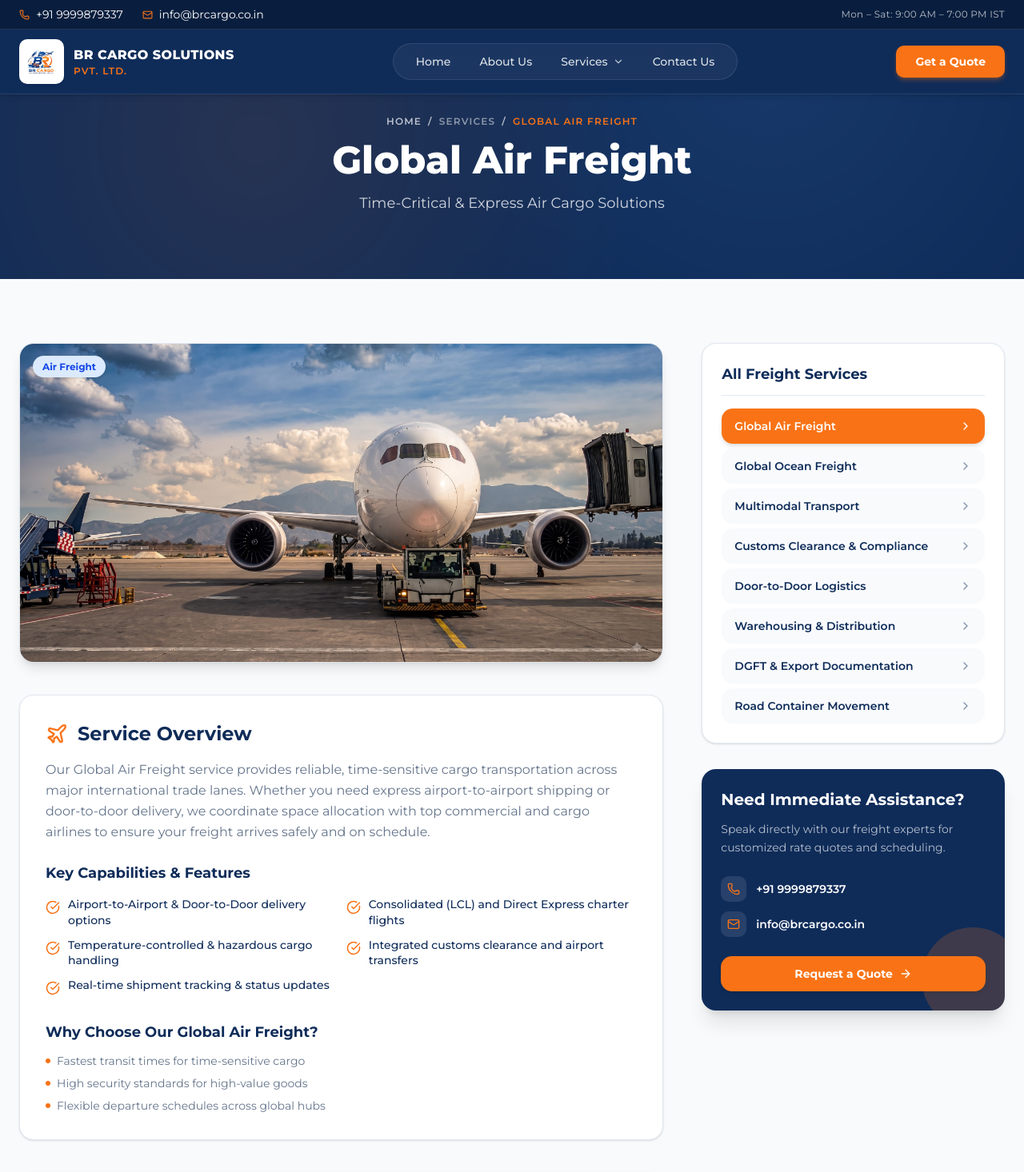
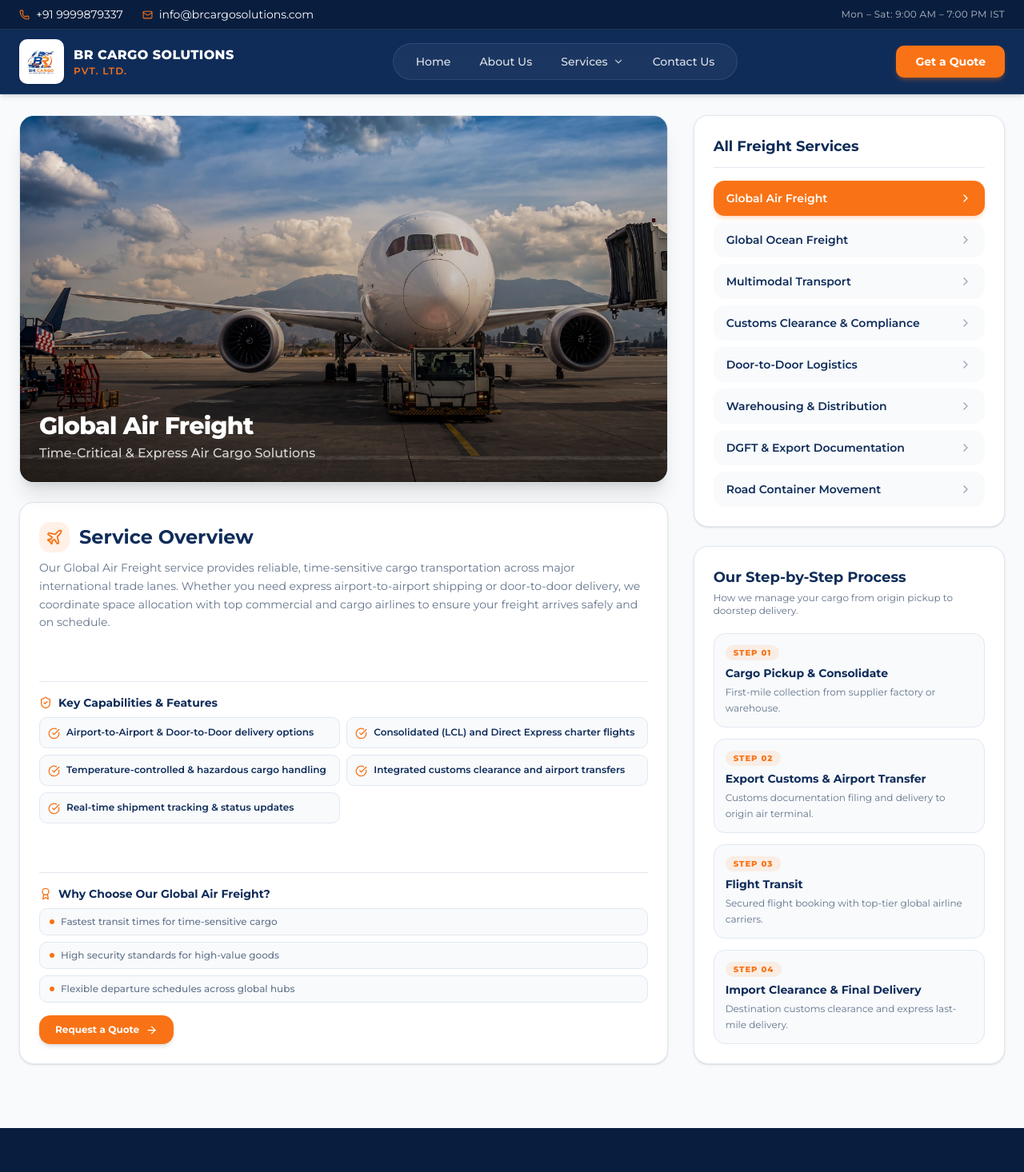
Before and after one commit to Sedawk-Dynamics/br-cargo-solutions-Sedawk, a Next.js app: page /services/air-freight in a window 1280 px wide. Shown: the top 1466 px of the page at 80% size. Built offline with nearby package versions, Linux system fonts and the light colour scheme.

Commit message:
updation

```diff
--- a/app/layout.tsx
+++ b/app/layout.tsx
@@ -29,7 +29,7 @@ export const metadata: Metadata = {
   openGraph: {
     type: "website",
     locale: "en_IN",
-    url: "https://brcargo.co.in",
+    url: "https://brcargosolutions.com",
     title: "BR Cargo Solutions Pvt. Ltd. | International Freight & Logistics",
     description:
       "Seamless global logistics & end-to-end freight solutions. Air, ocean, and land freight forwarding with full customs clearance.",
--- a/app/services/[slug]/page.tsx
+++ b/app/services/[slug]/page.tsx
@@ -3,6 +3,7 @@
 import { useParams } from 'next/navigation'
 import Image from 'next/image'
 import Link from 'next/link'
+import { motion } from 'framer-motion'
 import Navbar from '@/components/navbar'
 import Footer from '@/components/footer'
 import { servicesData, servicesList } from '@/data/services-data'
@@ -10,8 +11,8 @@ import {
   CheckCircle,
   ArrowRight,
   ChevronRight,
-  Phone,
-  Mail,
+  ShieldCheck,
+  Award,
 } from 'lucide-react'
 
 export default function DynamicServicePage() {
@@ -26,127 +27,114 @@ export default function DynamicServicePage() {
     <main className="min-h-screen bg-[#F8FAFC]">
       <Navbar />
 
-      {/* Hero Header Banner */}
-      <section className="bg-[#0F2C59] pt-36 pb-20 text-white relative overflow-hidden">
-        <div
-          aria-hidden
-          className="absolute inset-0 opacity-10"
-          style={{
-            backgroundImage:
-              'radial-gradient(circle at 25% 50%, #F97316 0%, transparent 50%), radial-gradient(circle at 75% 20%, #60a5fa 0%, transparent 45%)',
-          }}
-        />
-        <div className="relative max-w-7xl mx-auto px-6 text-center">
-          <div className="flex items-center justify-center gap-2 text-xs font-semibold text-white/70 uppercase tracking-widest mb-4">
-            <Link href="/" className="hover:text-[#F97316] transition-colors">
-              Home
-            </Link>
-            <span>/</span>
-            <span className="text-white/50">Services</span>
-            <span>/</span>
-            <span className="text-[#F97316]">{service.title}</span>
-          </div>
-          <h1 className="text-3xl md:text-5xl font-extrabold text-white text-balance mb-4">
-            {service.title}
-          </h1>
-          <p className="text-white/80 text-base md:text-lg max-w-2xl mx-auto leading-relaxed">
-            {service.subtitle}
-          </p>
-        </div>
-      </section>
-
-      {/* Main Service Content */}
-      <section className="py-20 bg-[#F8FAFC]">
+      {/* Main Content Section */}
+      <section className="pt-28 pb-20 md:pt-36 bg-[#F8FAFC]">
         <div className="max-w-7xl mx-auto px-6">
-          <div className="grid lg:grid-cols-3 gap-12 items-start">
+          <div className="grid lg:grid-cols-3 gap-8 items-stretch">
             {/* Left Main Content (2 cols) */}
-            <div className="lg:col-span-2 flex flex-col gap-10">
-              {/* Image banner */}
-              <div className="relative w-full h-80 md:h-[400px] rounded-2xl overflow-hidden shadow-lg border border-[#E2E8F0] bg-slate-100">
+            <div className="lg:col-span-2 flex flex-col gap-6 h-full">
+              {/* Main Service Feature Image & Title Header */}
+              <motion.div
+                initial={{ opacity: 0, y: 20 }}
+                animate={{ opacity: 1, y: 0 }}
+                transition={{ duration: 0.5 }}
+                className="relative w-full h-96 md:h-[460px] rounded-2xl overflow-hidden shadow-xl border border-[#E2E8F0] bg-slate-100 group flex-shrink-0"
+              >
                 <Image
                   src={service.image}
                   alt={service.title}
                   fill
                   priority
-                  className="object-cover"
+                  className="object-cover group-hover:scale-105 transition-transform duration-700"
                 />
-                <div className="absolute top-4 left-4">
-                  <span className={`text-xs font-bold px-3 py-1.5 rounded-full shadow-md ${service.tagColor}`}>
-                    {service.tag}
-                  </span>
+                <div className="absolute inset-0 bg-gradient-to-t from-black/80 via-black/30 to-transparent opacity-85" />
+                <div className="absolute bottom-6 left-6 right-6 text-white z-10">
+                  <h1 className="text-2xl md:text-3xl font-extrabold tracking-tight mb-1">
+                    {service.title}
+                  </h1>
+                  <p className="text-white/80 text-sm md:text-base font-medium">
+                    {service.subtitle}
+                  </p>
                 </div>
-              </div>
+              </motion.div>
 
-              {/* Overview */}
-              <div className="bg-white rounded-2xl p-8 border border-[#E2E8F0] shadow-sm">
-                <h2 className="text-2xl font-bold text-[#0F2C59] mb-4 flex items-center gap-3">
-                  <IconComponent className="text-[#F97316]" size={28} />
-                  Service Overview
-                </h2>
-                <p className="text-[#64748B] text-base leading-relaxed mb-6">
-                  {service.overview}
-                </p>
-
-                {/* Key Features list */}
-                <h3 className="text-lg font-bold text-[#0F2C59] mb-4">
-                  Key Capabilities & Features
-                </h3>
-                <div className="grid sm:grid-cols-2 gap-3 mb-8">
-                  {service.features.map((feat) => (
-                    <div key={feat} className="flex items-start gap-2.5">
-                      <CheckCircle size={18} className="text-[#F97316] flex-shrink-0 mt-1" />
-                      <span className="text-[#0F2C59] text-sm font-medium leading-snug">
-                        {feat}
-                      </span>
+              {/* Service Detailed Overview Card */}
+              <motion.div
+                initial={{ opacity: 0, y: 20 }}
+                whileInView={{ opacity: 1, y: 0 }}
+                viewport={{ once: true }}
+                transition={{ duration: 0.5 }}
+                className="flex-1 bg-white rounded-2xl p-6 border border-[#E2E8F0] shadow-sm flex flex-col justify-between gap-4"
+              >
+                <div>
+                  <h2 className="text-xl md:text-2xl font-bold text-[#0F2C59] mb-2 flex items-center gap-3">
+                    <div className="p-2 bg-[#F97316]/10 rounded-xl">
+                      <IconComponent className="text-[#F97316]" size={22} />
                     </div>
-                  ))}
+                    Service Overview
+                  </h2>
+                  <p className="text-[#64748B] text-xs md:text-sm leading-relaxed">
+                    {service.overview}
+                  </p>
                 </div>
 
-                {/* Key Benefits */}
-                <h3 className="text-lg font-bold text-[#0F2C59] mb-3">
-                  Why Choose Our {service.title}?
-                </h3>
-                <ul className="space-y-2">
-                  {service.benefits.map((b) => (
-                    <li key={b} className="flex items-center gap-2 text-sm text-[#64748B]">
-                      <span className="w-1.5 h-1.5 rounded-full bg-[#F97316]" />
-                      {b}
-                    </li>
-                  ))}
-                </ul>
-              </div>
+                {/* Key Capabilities & Features */}
+                <div className="border-t border-[#E2E8F0] pt-4">
+                  <h3 className="text-sm font-bold text-[#0F2C59] mb-2 flex items-center gap-2">
+                    <ShieldCheck className="text-[#F97316]" size={16} />
+                    Key Capabilities & Features
+                  </h3>
+                  <div className="grid sm:grid-cols-2 gap-2">
+                    {service.features.map((feat) => (
+                      <div
+                        key={feat}
+                        className="flex items-start gap-2 bg-[#F8FAFC] p-2.5 rounded-lg border border-[#E2E8F0]"
+                      >
+                        <CheckCircle size={15} className="text-[#F97316] flex-shrink-0 mt-0.5" />
+                        <span className="text-[#0F2C59] text-xs font-semibold leading-tight">
+                          {feat}
+                        </span>
+                      </div>
+                    ))}
+                  </div>
+                </div>
 
-              {/* Process steps */}
-              <div className="bg-white rounded-2xl p-8 border border-[#E2E8F0] shadow-sm">
-                <h2 className="text-2xl font-bold text-[#0F2C59] mb-6">
-                  Our Step-by-Step Process
-                </h2>
-                <div className="grid sm:grid-cols-2 gap-6">
-                  {service.process.map((p) => (
-                    <div key={p.step} className="bg-[#F8FAFC] border border-[#E2E8F0] rounded-xl p-5 flex flex-col gap-2">
-                      <span className="text-[#F97316] text-sm font-black tracking-wider uppercase">
-                        Step {p.step}
-                      </span>
-                      <h4 className="text-[#0F2C59] font-bold text-base">
-                        {p.title}
-                      </h4>
-                      <p className="text-[#64748B] text-xs leading-relaxed">
-                        {p.desc}
-                      </p>
-                    </div>
-                  ))}
+                {/* Why Choose Us */}
+                <div className="border-t border-[#E2E8F0] pt-4">
+                  <h3 className="text-sm font-bold text-[#0F2C59] mb-2 flex items-center gap-2">
+                    <Award className="text-[#F97316]" size={16} />
+                    Why Choose Our {service.title}?
+                  </h3>
+                  <div className="grid gap-2 mb-4">
+                    {service.benefits.map((b) => (
+                      <div key={b} className="flex items-center gap-2 text-xs text-[#64748B] font-medium bg-[#F8FAFC] px-3 py-2 rounded-lg border border-[#E2E8F0]">
+                        <span className="w-1.5 h-1.5 rounded-full bg-[#F97316] flex-shrink-0" />
+                        <span>{b}</span>
+                      </div>
+                    ))}
+                  </div>
+
+                  {/* Left-aligned Request a Quote Button */}
+                  <div>
+                    <a
+                      href="/#contact"
+                      className="inline-flex items-center gap-2 bg-[#F97316] hover:bg-[#ea6a05] text-white font-bold px-5 py-2.5 rounded-xl transition-colors text-xs shadow-md"
+                    >
+                      Request a Quote <ArrowRight size={15} />
+                    </a>
+                  </div>
                 </div>
-              </div>
+              </motion.div>
             </div>
 
             {/* Right Sidebar (1 col) */}
-            <div className="flex flex-col gap-8 sticky top-28">
-              {/* All Services Navigation List */}
-              <div className="bg-white rounded-2xl p-6 border border-[#E2E8F0] shadow-sm">
+            <div className="flex flex-col gap-6 h-full">
+              {/* All Freight Services List */}
+              <div className="bg-white rounded-2xl p-6 border border-[#E2E8F0] shadow-sm flex-shrink-0">
                 <h3 className="text-lg font-bold text-[#0F2C59] mb-4 pb-3 border-b border-[#E2E8F0]">
                   All Freight Services
                 </h3>
-                <div className="flex flex-col gap-1.5">
+                <div className="flex flex-col gap-2">
                   {servicesList.map((item) => {
                     const isActive = item.slug === service.slug
                     return (
@@ -155,51 +143,59 @@ export default function DynamicServicePage() {
                         href={`/services/${item.slug}`}
                         className={`flex items-center justify-between px-4 py-3 rounded-xl text-sm font-semibold transition-all ${
                           isActive
-                            ? 'bg-[#F97316] text-white shadow-md'
+                            ? 'bg-[#F97316] text-white shadow-md shadow-[#F97316]/20'
                             : 'bg-[#F8FAFC] text-[#0F2C59] hover:bg-[#0F2C59] hover:text-white'
                         }`}
                       >
                         <span>{item.label}</span>
-                        <ChevronRight size={16} className={isActive ? 'text-white' : 'opacity-50'} />
+                        <ChevronRight size={16} className={isActive ? 'text-white' : 'opacity-40'} />
                       </Link>
                     )
                   })}
                 </div>
               </div>
 
-              {/* Quick Contact CTA Card */}
-              <div className="bg-[#0F2C59] text-white rounded-2xl p-6 shadow-xl relative overflow-hidden">
-                <div aria-hidden className="absolute -right-6 -bottom-6 w-32 h-32 bg-[#F97316]/20 rounded-full" />
-                <h3 className="text-xl font-bold mb-3">Need Immediate Assistance?</h3>
-                <p className="text-white/70 text-sm leading-relaxed mb-6">
-                  Speak directly with our freight experts for customized rate quotes and scheduling.
-                </p>
-                <div className="flex flex-col gap-3 mb-6">
-                  <a href="tel:+919999879337" className="flex items-center gap-3 text-sm font-semibold hover:text-[#F97316] transition-colors">
-                    <div className="p-2 bg-white/10 rounded-lg">
-                      <Phone size={16} className="text-[#F97316]" />
-                    </div>
-                    <span>+91 9999879337</span>
-                  </a>
-                  <a href="mailto:info@brcargo.co.in" className="flex items-center gap-3 text-sm font-semibold hover:text-[#F97316] transition-colors">
-                    <div className="p-2 bg-white/10 rounded-lg">
-                      <Mail size={16} className="text-[#F97316]" />
-                    </div>
-                    <span>info@brcargo.co.in</span>
-                  </a>
+              {/* Step-by-Step Process */}
+              <motion.div
+                initial={{ opacity: 0, y: 20 }}
+                whileInView={{ opacity: 1, y: 0 }}
+                viewport={{ once: true }}
+                transition={{ duration: 0.5 }}
+                className="flex-1 bg-white rounded-2xl p-6 border border-[#E2E8F0] shadow-sm flex flex-col justify-between"
+              >
+                <div>
+                  <h3 className="text-lg font-bold text-[#0F2C59] mb-1">
+                    Our Step-by-Step Process
+                  </h3>
+                  <p className="text-[#64748B] text-xs mb-5">
+                    How we manage your cargo from origin pickup to doorstep delivery.
+                  </p>
+                  <div className="flex flex-col gap-3.5">
+                    {service.process.map((p) => (
+                      <div
+                        key={p.step}
+                        className="bg-[#F8FAFC] border border-[#E2E8F0] rounded-xl p-3.5 flex flex-col gap-1 hover:border-[#F97316]/40 hover:shadow-sm transition-all group"
+                      >
+                        <span className="text-[#F97316] text-[10px] font-extrabold tracking-widest uppercase bg-[#F97316]/10 w-fit px-2.5 py-0.5 rounded-full">
+                          Step {p.step}
+                        </span>
+                        <h4 className="text-[#0F2C59] font-bold text-sm mt-0.5 group-hover:text-[#F97316] transition-colors">
+                          {p.title}
+                        </h4>
+                        <p className="text-[#64748B] text-xs leading-relaxed">
+                          {p.desc}
+                        </p>
+                      </div>
+                    ))}
+                  </div>
                 </div>
-                <a
-                  href="#quote"
-                  className="w-full inline-flex items-center justify-center gap-2 bg-[#F97316] hover:bg-[#ea6a05] text-white font-bold py-3 rounded-xl transition-colors text-sm shadow-md"
-                >
-                  Request a Quote <ArrowRight size={16} />
-                </a>
-              </div>
+              </motion.div>
             </div>
           </div>
         </div>
       </section>
 
+      {/* Footer */}
       <Footer />
     </main>
   )
--- a/components/contact-section.tsx
+++ b/components/contact-section.tsx
@@ -23,8 +23,8 @@ const contactDetails = [
   {
     icon: Mail,
     label: 'Email',
-    lines: ['info@brcargo.co.in', 'sales@brcargo.co.in', 'ops@brcargo.co.in'],
-    href: 'mailto:info@brcargo.co.in',
+    lines: ['info@brcargosolutions.com', 'sales@brcargosolutions.com', 'ops@brcargosolutions.com'],
+    href: 'mailto:info@brcargosolutions.com',
   },
   {
     icon: Clock,
--- a/components/navbar.tsx
+++ b/components/navbar.tsx
@@ -39,9 +39,9 @@ export default function Navbar() {
               <Phone size={13} className="text-[#F97316]" />
               <span>+91 9999879337</span>
             </a>
-            <a href="mailto:info@brcargo.co.in" className="flex items-center gap-2 hover:text-[#F97316] transition-colors">
+            <a href="mailto:info@brcargosolutions.com" className="flex items-center gap-2 hover:text-[#F97316] transition-colors">
               <Mail size={13} className="text-[#F97316]" />
-              <span>info@brcargo.co.in</span>
+              <span>info@brcargosolutions.com</span>
             </a>
           </div>
           <span className="text-white/70 text-xs tracking-wide">Mon – Sat: 9:00 AM – 7:00 PM IST</span>
--- a/components/services-section.tsx
+++ b/components/services-section.tsx
@@ -55,7 +55,7 @@ const services = [
   },
   {
     slug: "dgft-export",
-    image: "/dgft-export.jfif",
+    image: "/dgft-export.jpeg",
     title: "DGFT & Export Documentation",
     desc: "Expert handling of DGFT services, import/export licensing, duty drawback, and all regulatory export documentation requirements.",
     tag: "Documentation",
@@ -63,7 +63,7 @@ const services = [
   },
   {
     slug: "road-container-movement",
-    image: "/road-container-movement.jfif",
+    image: "/road-container-movement.jpeg",
     title: "Road Container Movement",
     desc: "Own fleet providing reliable inland container movement, last-mile delivery, and cross-border road freight between countries.",
     tag: "Road",
--- a/data/services-data.ts
+++ b/data/services-data.ts
@@ -322,7 +322,7 @@ export const servicesData: Record<string, ServiceDetail> = {
     slug: "dgft-export",
     title: "DGFT & Export Documentation",
     subtitle: "Government Incentive Schemes & Trade Licensing",
-    image: "/dgft-export.jfif",
+    image: "/dgft-export.jpeg",
     tag: "Documentation",
     tagColor: "bg-rose-100 text-rose-700",
     icon: FileCheck,
@@ -369,7 +369,7 @@ export const servicesData: Record<string, ServiceDetail> = {
     slug: "road-container-movement",
     title: "Road Container Movement",
     subtitle: "Reliable Fleet for Port Drayage & Inland Freight",
-    image: "/road-container-movement.jfif",
+    image: "/road-container-movement.jpeg",
     tag: "Road Freight",
     tagColor: "bg-amber-100 text-amber-700",
     icon: Truck,
```
Also changed, not shown: components/footer.tsx (+4 -4 lines).
